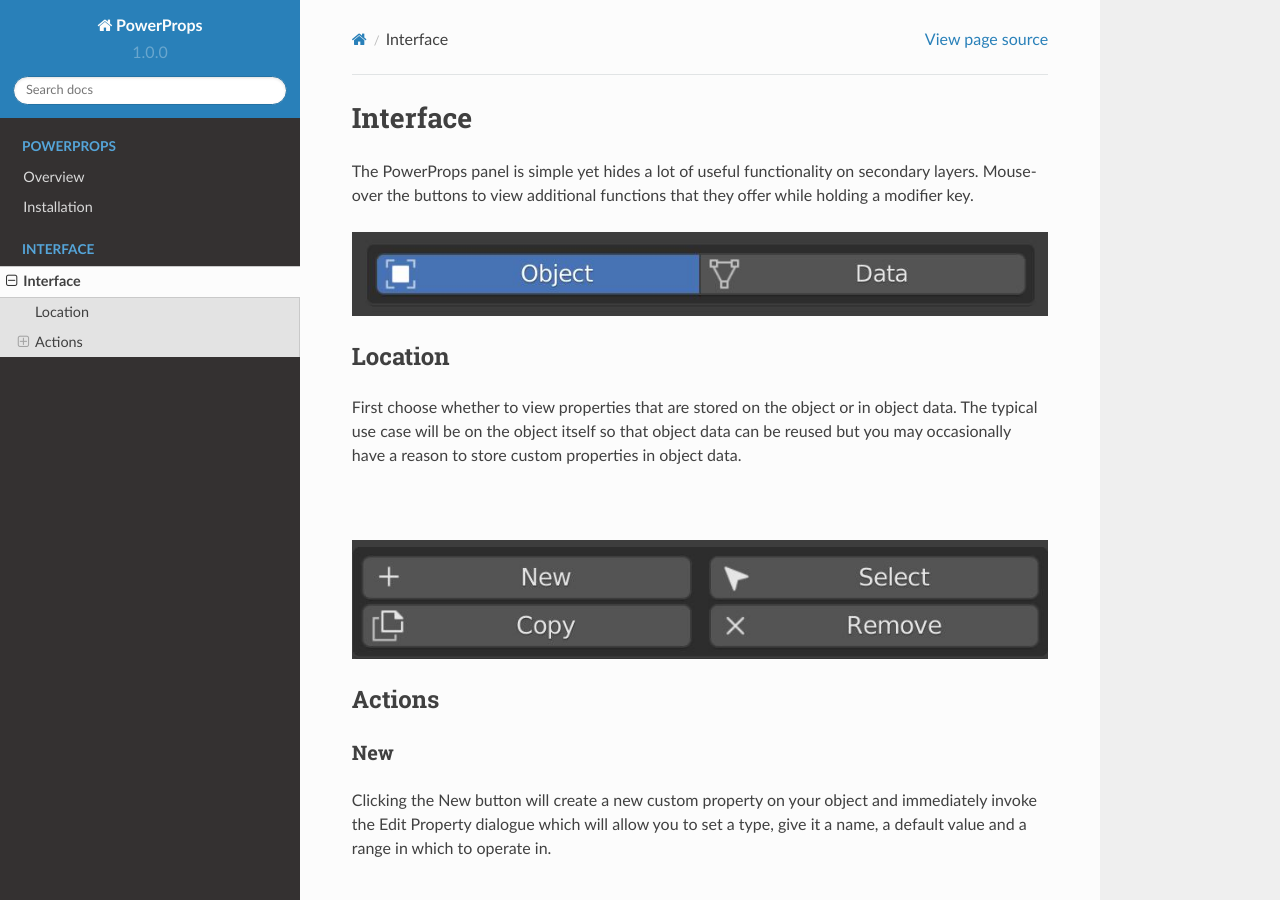
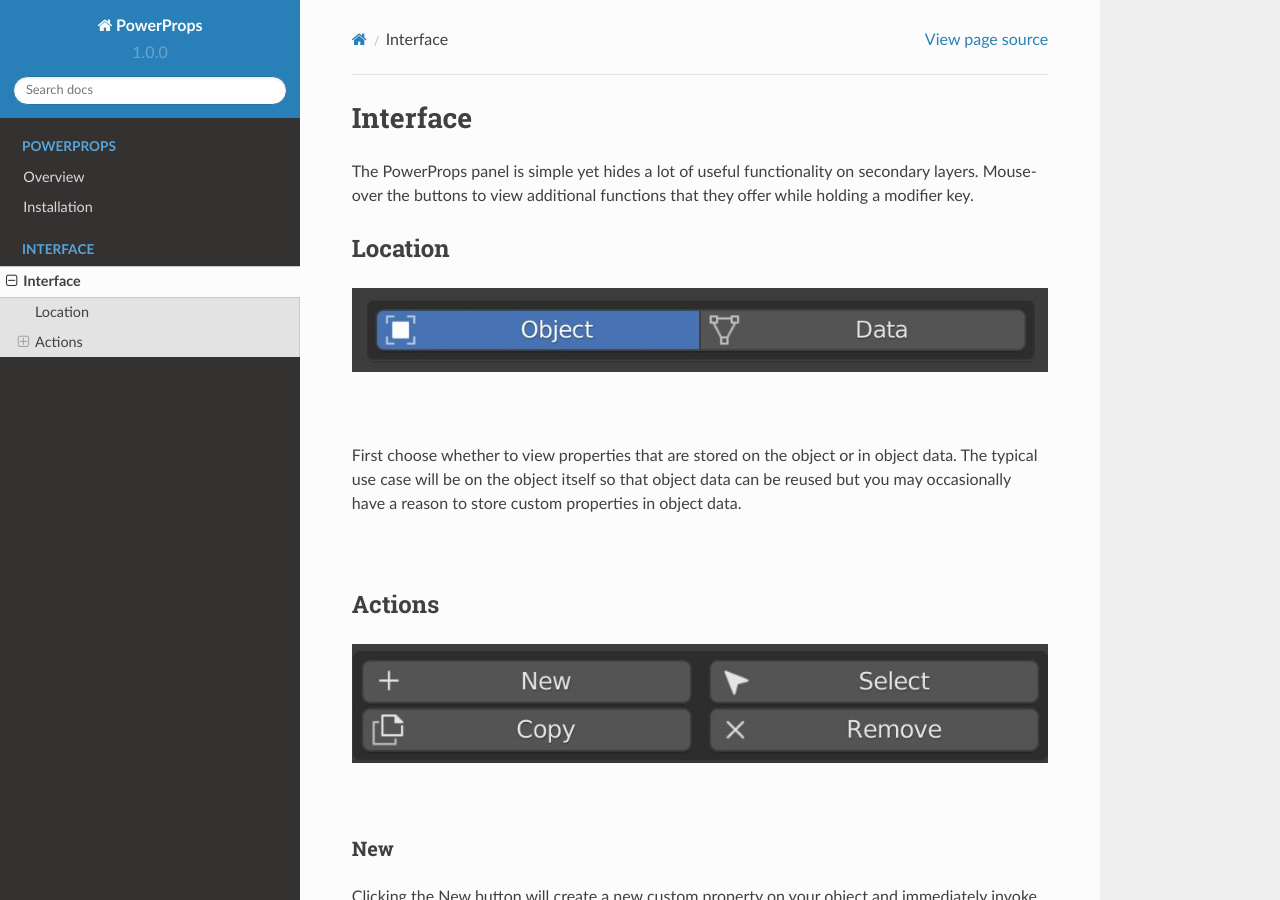
Before and after one commit to imperfectlink/PowerProps, a Sphinx documentation site: the page built from docs/source/interface.rst, in a window 1280 px wide and 900 px high. Built offline with Sphinx 7.4.7 and the Read the Docs theme 2.0.0, drawn with Linux system fonts in a browser that asks for light colours.

```diff
--- a/docs/source/interface.rst
+++ b/docs/source/interface.rst
@@ -3,19 +3,23 @@ Interface
 
 The PowerProps panel is simple yet hides a lot of useful functionality on secondary layers. Mouse-over the buttons to view additional functions that they offer while holding a modifier key.
 
+Location
+~~~~
+
 .. image:: img/Location.jpg
 
-Location
-~~~~
+|
 
 First choose whether to view properties that are stored on the object or in object data. The typical use case will be on the object itself so that object data can be reused but you may occasionally have a reason to store custom properties in object data.
 
 |
 
+Actions
+~~~~
+
 .. image:: img/Buttons.jpg
 
-Actions
-~~~~
+|
 
 New
 ----
```
